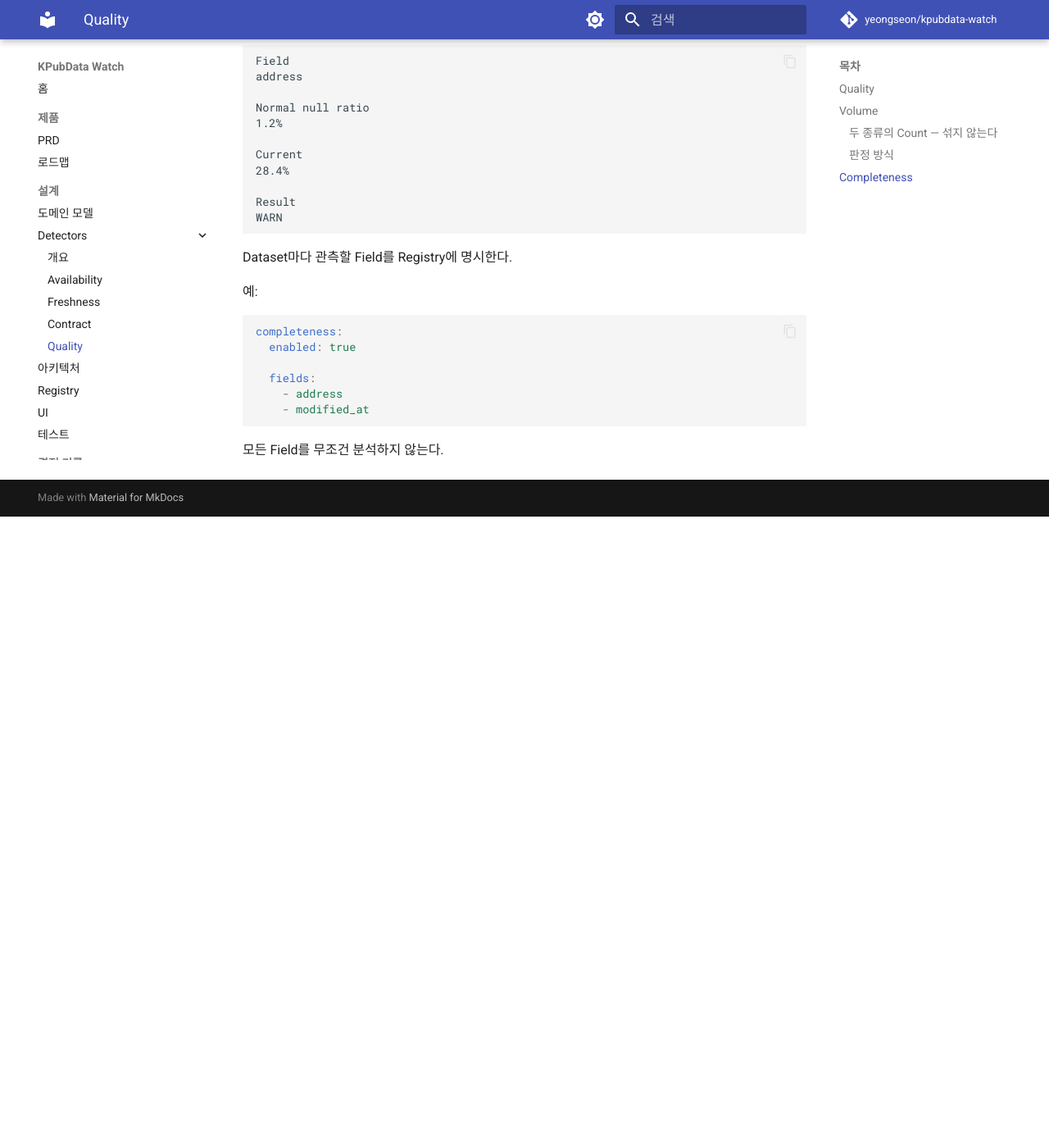
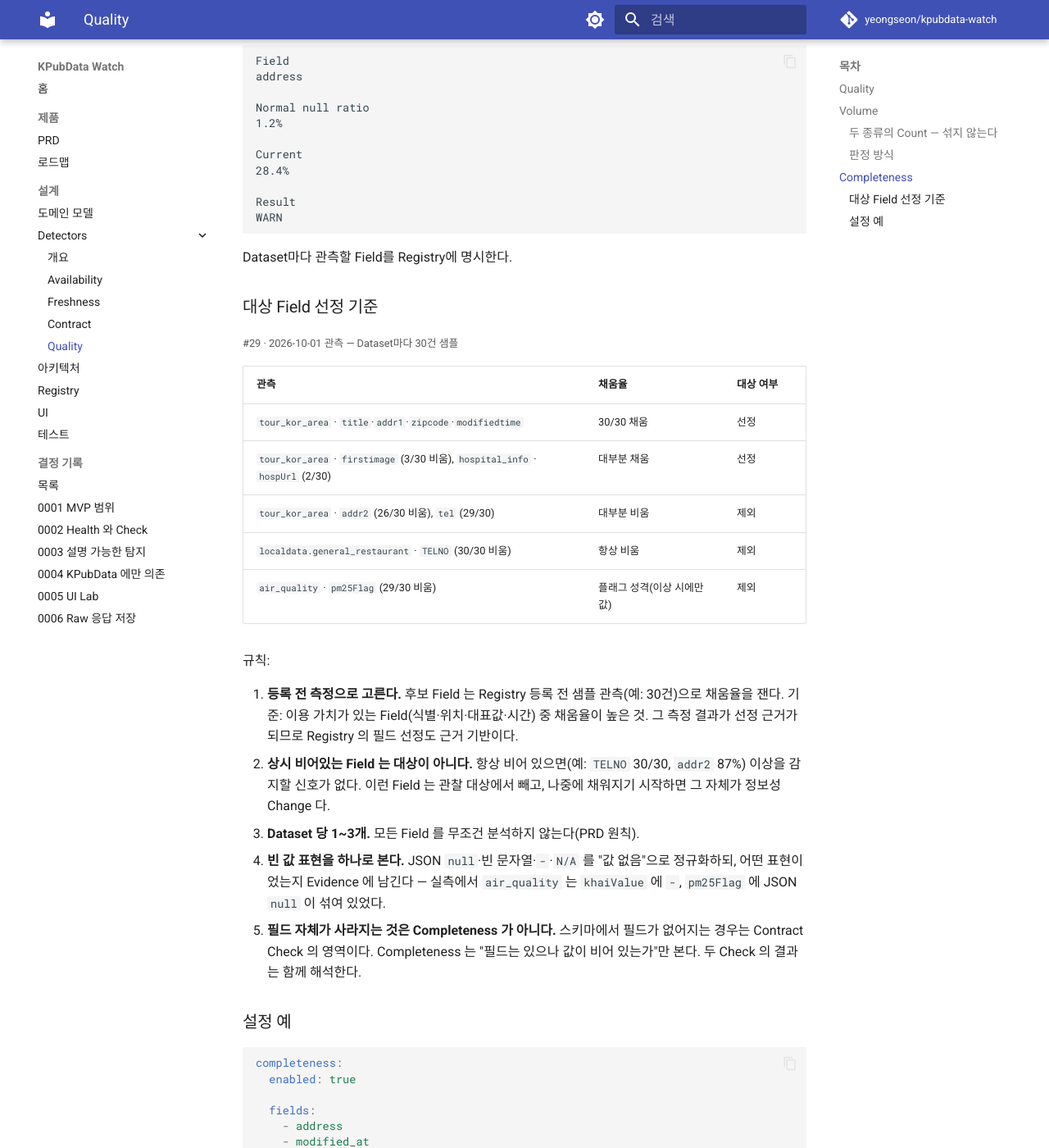
Before and after one commit to Eomdahyeon/kpubdata-watch, an MkDocs documentation site: the page built from docs/detectors/quality.md, in a window 1280 px wide and 1400 px high, scrolled down 2836 px. Shown: the whole window at 82% size. Built offline with MkDocs 1.6.1 and Material for MkDocs 9.7.7, drawn with Linux system fonts in a browser that asks for light colours; comment, search, counter and statistics services are not loaded; before the commit the page ends 3466 px from its top, so only the background shows below that.

Commit message:
docs(detectors): decide how completeness fields are chosen (#58)
Closes #29

## 요약
Q-005 "Completeness 대상 Field를 어떤 기준으로 선정할 것인가?" 에 실측 근거와 함께 답한다.
`docs/detectors/quality.md` 의 Completeness 절에 선정 기준을 추가한다.

## 변경 내용
- "대상 Field 선정 기준" 절 추가 (규칙 5개):
1. 등록 전 샘플 관측(예: 30건)으로 채움율을 재고, 이용 가치(식별·위치·대표값·시간) 있는 필드 중 채움율 높은 것을
고른다 — 필드 선정 자체가 근거 기반이 된다
  2. 상시 비어있는 필드는 제외 (신호가 없음; 나중에 채워지기 시작하면 그 자체가 정보성 Change)
  3. Dataset 당 1~3개
  4. 빈 값 표현(`null`·빈 문자열·`-`·`N/A`)을 "값 없음"으로 정규화하되 원표현을 Evidence 에 기록
  5. 필드 자체가 사라지는 것은 Contract Check 영역 — Completeness 는 "있는데 비어있는가"만 본다
- 관측 표(2026-10-01, 데이터셋당 30건)를 문서에 포함, CHANGELOG 항목

## 관측 근거 (2026-10-01, #29)
| Dataset · 필드 | 비움/30 | 해석 |
|---|---|---|
| `tour_kor_area` · title/addr1/zipcode/modifiedtime | 0 | 선정 대상 (항상 채움)
|
| `tour_kor_area` · firstimage=3, `hospital_info` · hospUrl=2 | 대부분 채움 |
선정 대상 |
| `tour_kor_area` · addr2=26, tel=29 | 대부분 비움 | 제외 |
| `localdata.general_restaurant` · TELNO=30 | 항상 비움 | 제외 |
| `air_quality` · pm25Flag=29 | 이상 시에만 값(플래그) | 제외 |
| `air_quality` · khaiValue `-` 1건 + JSON `null` 혼재 | — | 빈 표현 정규화 필요성의
실측 |

## 검증
- [x] mkdocs strict 빌드 통과
- [x] Ruff lint / format 통과
- [x] 테스트 통과 (`uv run pytest -q`: 33 passed)

## 체크리스트
- [x] 기능 브랜치에서 작업했으며 `main`에 직접 push하지 않았다
- [x] PR 제목이 POLICY 2.1.3 을 따른다
- [x] 로그·DB·API·HTML 어디에도 credential 이 남지 않는다
- [x] 문서 변경 시 docs strict 빌드 통과

````diff
--- a/docs/detectors/quality.md
+++ b/docs/detectors/quality.md
@@ -144,7 +144,35 @@
 
 Dataset마다 관측할 Field를 Registry에 명시한다.
 
-예:
+### 대상 Field 선정 기준
+
+<small>#29 · 2026-10-01 관측 — Dataset마다 30건 샘플</small>
+
+| 관측 | 채움율 | 대상 여부 |
+|---|---|---|
+| `tour_kor_area` · `title`·`addr1`·`zipcode`·`modifiedtime` | 30/30 채움 | 선정 |
+| `tour_kor_area` · `firstimage` (3/30 비움), `hospital_info` · `hospUrl` (2/30) | 대부분 채움 | 선정 |
+| `tour_kor_area` · `addr2` (26/30 비움), `tel` (29/30) | 대부분 비움 | 제외 |
+| `localdata.general_restaurant` · `TELNO` (30/30 비움) | 항상 비움 | 제외 |
+| `air_quality` · `pm25Flag` (29/30 비움) | 플래그 성격(이상 시에만 값) | 제외 |
+
+규칙:
+
+1. **등록 전 측정으로 고른다.** 후보 Field 는 Registry 등록 전 샘플 관측(예: 30건)으로
+   채움율을 잰다. 기준: 이용 가치가 있는 Field(식별·위치·대표값·시간) 중 채움율이
+   높은 것. 그 측정 결과가 선정 근거가 되므로 Registry 의 필드 선정도 근거 기반이다.
+2. **상시 비어있는 Field 는 대상이 아니다.** 항상 비어 있으면(예: `TELNO` 30/30,
+   `addr2` 87%) 이상을 감지할 신호가 없다. 이런 Field 는 관찰 대상에서 빼고,
+   나중에 채워지기 시작하면 그 자체가 정보성 Change 다.
+3. **Dataset 당 1~3개.** 모든 Field 를 무조건 분석하지 않는다(PRD 원칙).
+4. **빈 값 표현을 하나로 본다.** JSON `null`·빈 문자열·`-`·`N/A` 를 "값 없음"으로
+   정규화하되, 어떤 표현이었는지 Evidence 에 남긴다 — 실측에서 `air_quality` 는
+   `khaiValue` 에 `-`, `pm25Flag` 에 JSON `null` 이 섞여 있었다.
+5. **필드 자체가 사라지는 것은 Completeness 가 아니다.** 스키마에서 필드가 없어지는
+   경우는 Contract Check 의 영역이다. Completeness 는 "필드는 있으나 값이 비어
+   있는가"만 본다. 두 Check 의 결과는 함께 해석한다.
+
+### 설정 예
 
 ```yaml
 completeness:
````
Also changed, not shown: CHANGELOG.md (+1 -0 lines).
